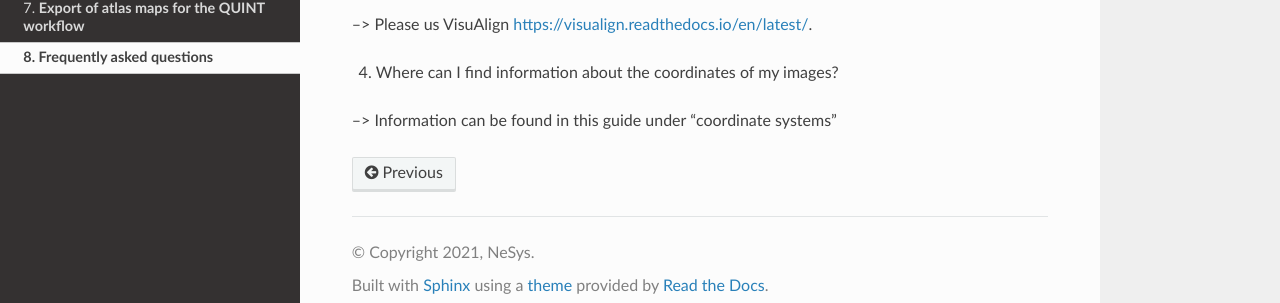
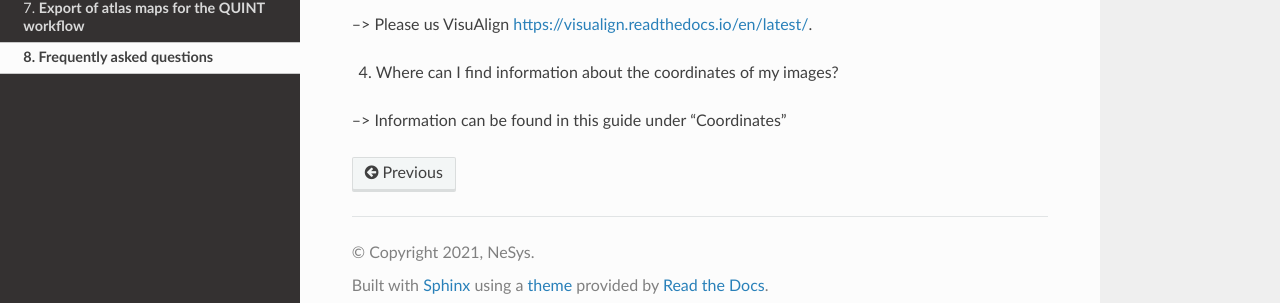
Before and after one commit to Tevemadar/QuickNII, a Sphinx documentation site: the page built from Docs/FAQ.rst, in a window 1280 px wide. Shown: the part 531-834 px from the top of the page. Built offline with Sphinx 7.4.7 and the Read the Docs theme 2.0.0, drawn with Linux system fonts in a browser that asks for light colours.

Commit message:
Update FAQ.rst

```diff
--- a/Docs/FAQ.rst
+++ b/Docs/FAQ.rst
@@ -16,4 +16,4 @@ You can read about it here: https://quicknii.readthedocs.io/en/latest/imageprepr
 
 (4) Where can I find information about the coordinates of my images?
 
---> Information can be found in this guide under "coordinate systems"
+--> Information can be found in this guide under "Coordinates"
```
